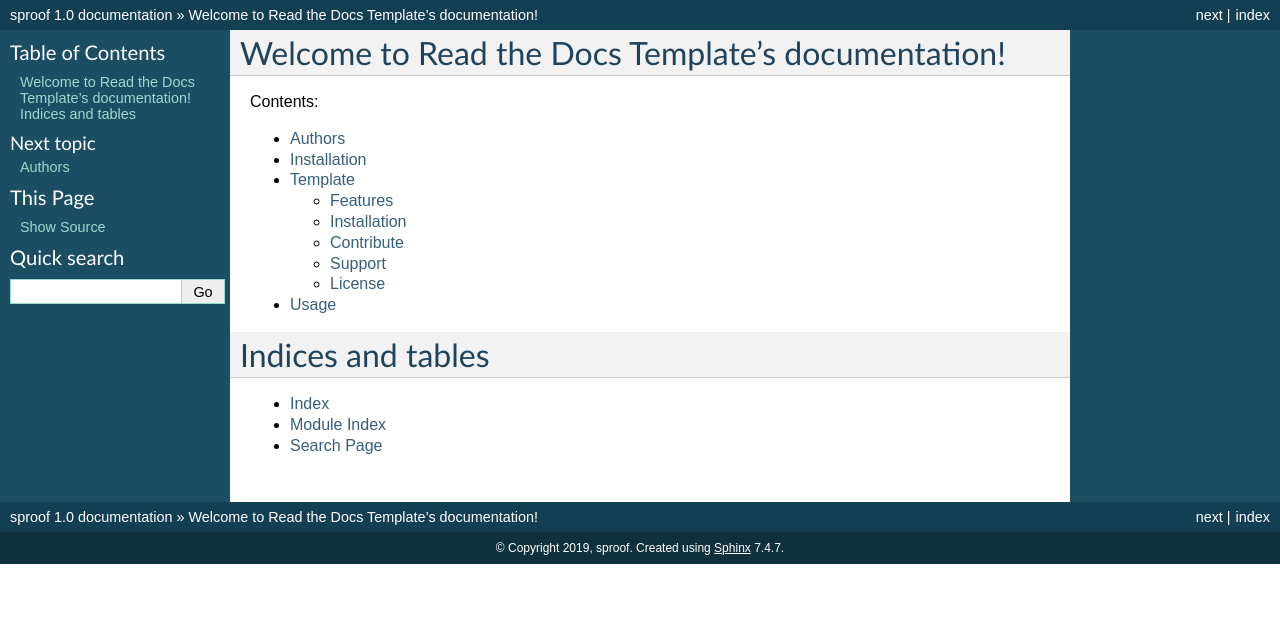
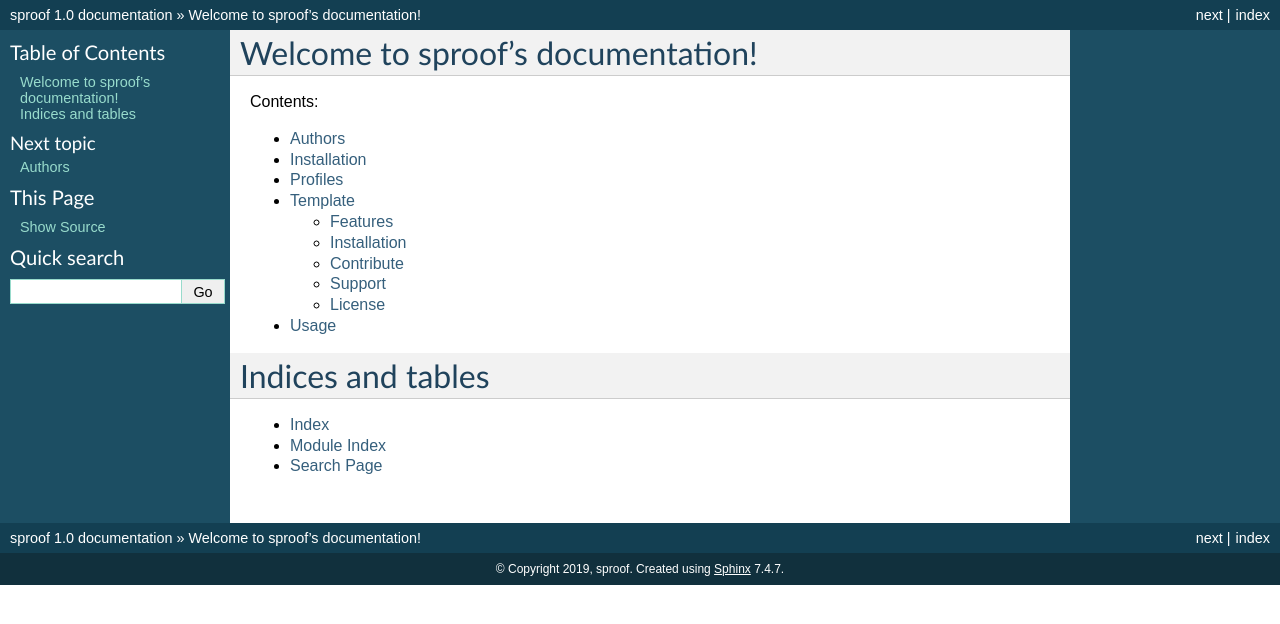
Before and after one commit to sproof/docs, a Sphinx documentation site: the page built from docs/index.rst, in a window 1280 px wide. Shown: the top 624 px of the page. Built offline with Sphinx 7.4.7, drawn with Linux system fonts in a browser that asks for light colours.

```diff
--- a/docs/index.rst
+++ b/docs/index.rst
@@ -3,7 +3,7 @@
    You can adapt this file completely to your liking, but it should at least
    contain the root `toctree` directive.
 
-Welcome to Read the Docs Template's documentation!
+Welcome to sproof's documentation!
 ==================================================
 
 Contents:
```
Also changed, not shown: docs/profile.rst (+29 -0 lines), 1 other file.
